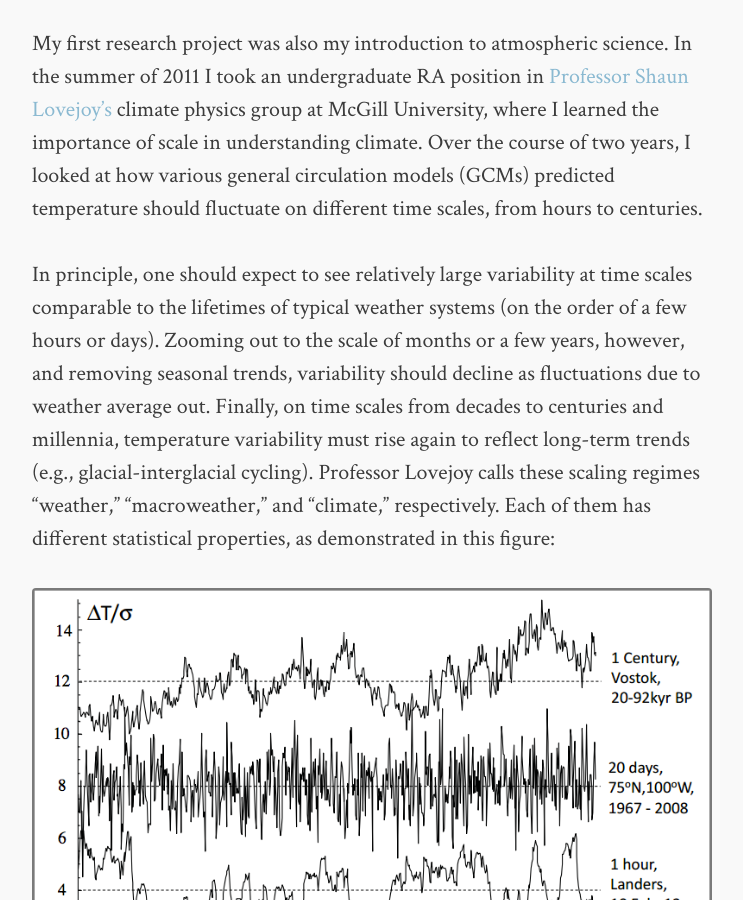
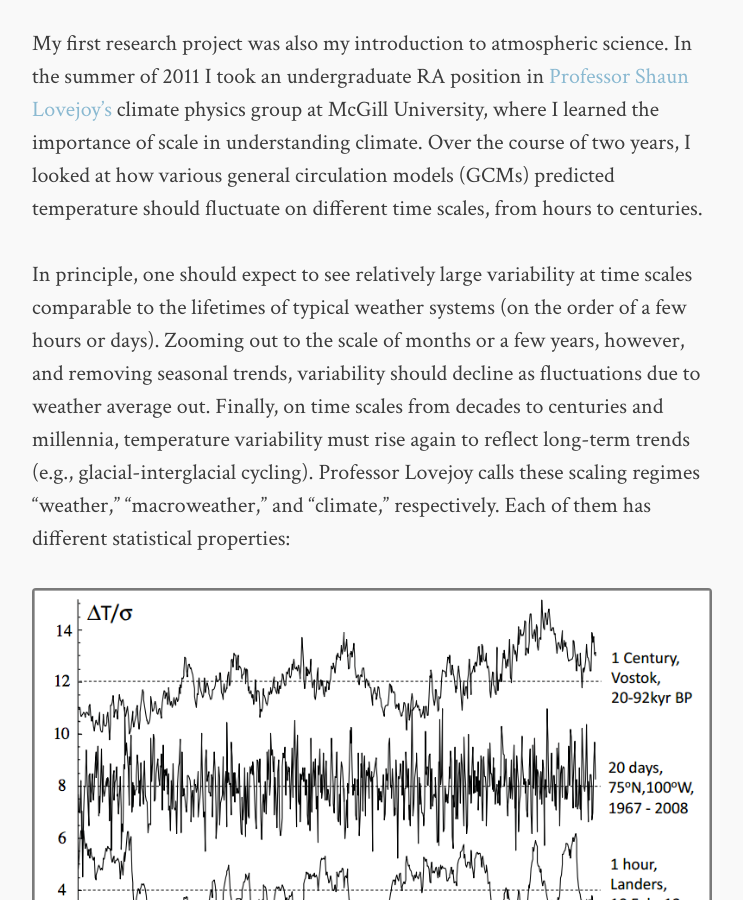
Before and after one commit to djvaron/djvaron.github.io, a Jekyll site: the page built from res_climate.md, in a window 1280 px wide and 900 px high, scrolled down 667 px. Shown: the whole window, without its empty margins (268-1011 px from the left). Built offline with Jekyll 4.4.1, drawn with Linux system fonts in a browser that asks for light colours.

Commit message:
edit res_climate

```diff
--- a/res_climate.md
+++ b/res_climate.md
@@ -10,7 +10,7 @@
 
 My first research project was also my introduction to atmospheric science. In the summer of 2011 I took an undergraduate RA position in [Professor Shaun Lovejoy's](http://www.physics.mcgill.ca/~gang/Lovejoy.htm) climate physics group at McGill University, where I learned the importance of scale in understanding climate. Over the course of two years, I looked at how various general circulation models (GCMs) predicted temperature should fluctuate on different time scales, from hours to centuries.
 
-In principle, one should expect to see relatively large variability at time scales comparable to the lifetimes of typical weather systems (on the order of a few hours or days). Zooming out to the scale of months or a few years, however, and removing seasonal trends, variability should decline as fluctuations due to weather average out. Finally, on time scales from decades to centuries and millennia, temperature variability must rise again to reflect long-term trends (e.g., glacial-interglacial cycling). Professor Lovejoy calls these scaling regimes "weather," "macroweather," and "climate," respectively. Each of them has different statistical properties, as demonstrated in this figure:
+In principle, one should expect to see relatively large variability at time scales comparable to the lifetimes of typical weather systems (on the order of a few hours or days). Zooming out to the scale of months or a few years, however, and removing seasonal trends, variability should decline as fluctuations due to weather average out. Finally, on time scales from decades to centuries and millennia, temperature variability must rise again to reflect long-term trends (e.g., glacial-interglacial cycling). Professor Lovejoy calls these scaling regimes "weather," "macroweather," and "climate," respectively. Each of them has different statistical properties:
 
 <figure>
 	<img src="/images/macroweather.png">
```
